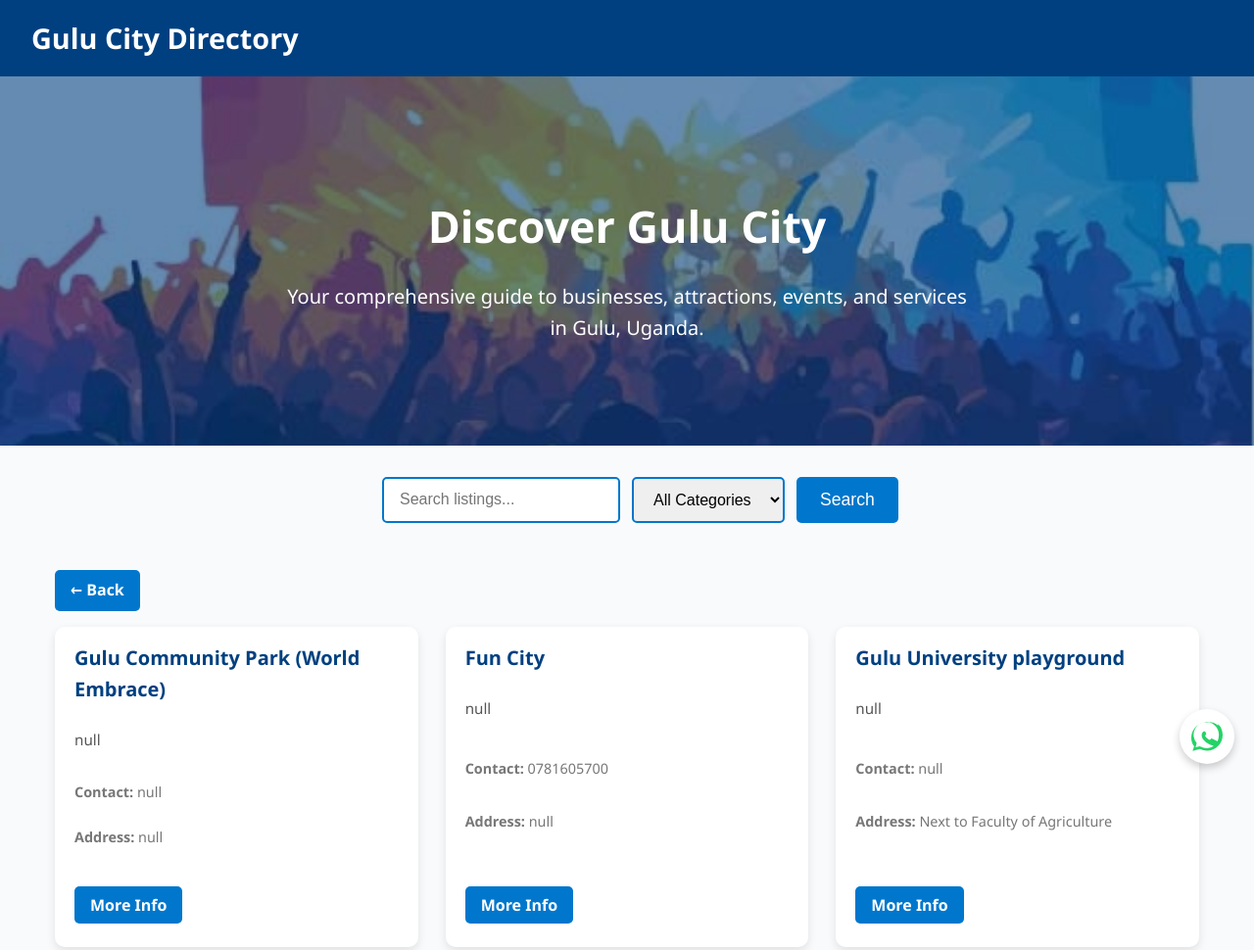
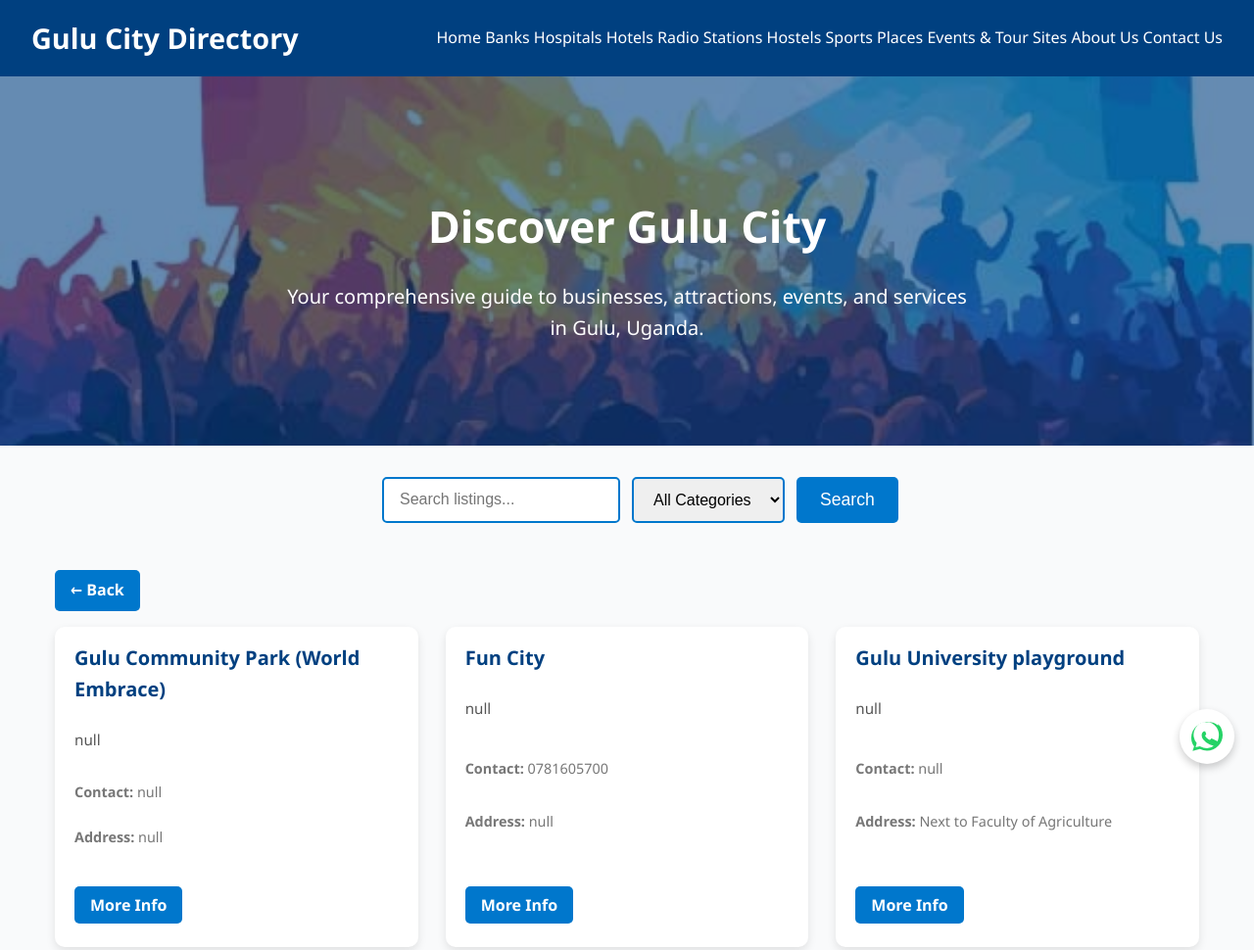
Before and after one commit to steelfreak/citydirectory, a plain HTML site: page Events/index.html in a window 1280 px wide. Shown: the top 970 px of the page at 98% size. Drawn offline with Linux system fonts and the light colour scheme.

Commit message:
Update index.html
Updated top page navigation

```diff
--- a/Events/index.html
+++ b/Events/index.html
@@ -579,6 +579,21 @@
     <a href="../index.html" class="back-link" aria-label="Go back to home page">
       <h1>Gulu City Directory</h1>
     </a>
+
+    <nav>
+      <a href="http://dgulu.com/">Home</a>
+      <a href="http://dgulu.com/Banks/index.html">Banks</a>
+      <a href="http://dgulu.com/Hospitals/index.html">Hospitals</a>
+      <a href="http://dgulu.com/Hotels/index.html">Hotels</a>
+      <a href="http://dgulu.com/Radios/index.html">Radio Stations</a>
+      <a href="http://dgulu.com/Hostels/index.html">Hostels</a>
+      <a href="http://dgulu.com/Sports/index.html">Sports Places</a>
+      <a href="http://dgulu.com/Events/index.html">Events & Tour Sites</a>
+      <a href="http://dgulu.com/about-us.html">About Us</a>
+      <a href="http://dgulu.com/contact-us.html">Contact Us</a>
+    </nav>
+
+
   </header>
 
   <section class="hero" aria-label="Gulu City introduction">
```
